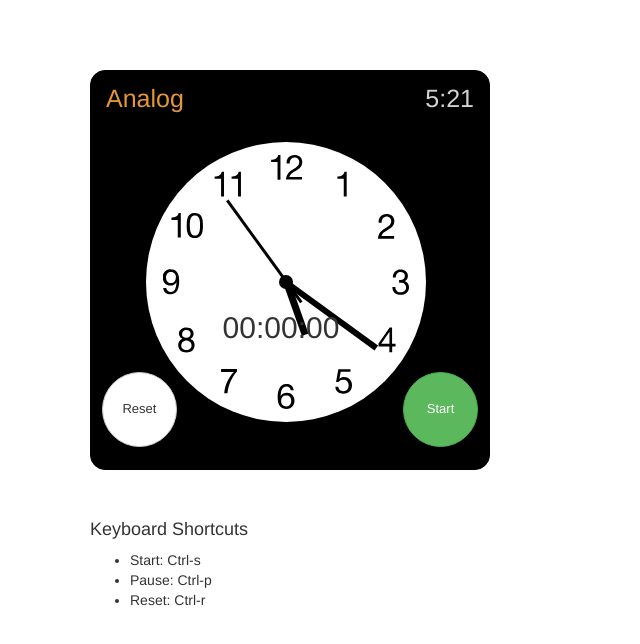
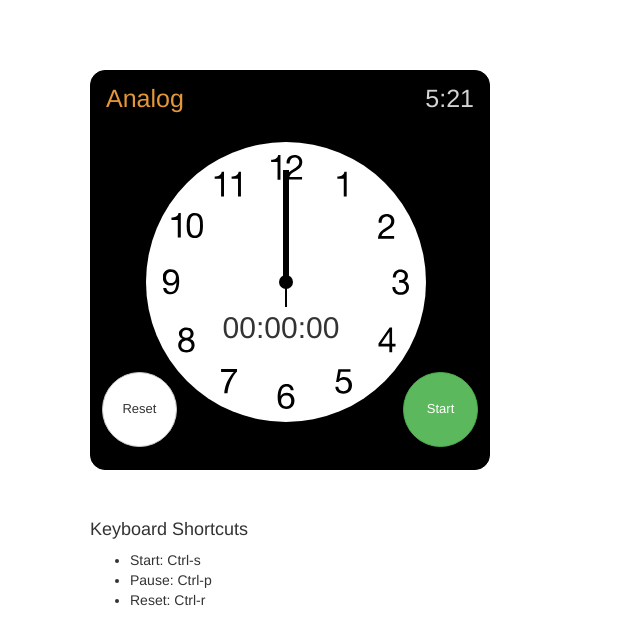
Before and after one commit to tpmcclelland/w4d4-make-a-stopwatch, a website: page index.html in a window 1280 px wide. Shown: the whole page, without its empty margins (0-640 px from the left). Drawn offline with nearby package versions, Linux system fonts and the light colour scheme.

Commit message:
finished analog movement

```diff
--- a/css/global.scss
+++ b/css/global.scss
@@ -10,21 +10,16 @@ body {
 }
 
 .wrapper {
-    // display: flex;
-    // align-items: center;
-    // justify-content: center;
     padding: 20px;
 }
 
 .watch-frame {
-    // flex: 1;
     border: 1px solid black;
     border-radius: 15px;
     width: 400px;
     height: 400px;
     text-align: center;
     background: black;
-    // color: white;
 }
 
 .watch-type {
@@ -63,15 +58,6 @@ body {
   height: 75px;
 }
 
-#canvas {
-    // color: white;
-    // background: white
-    // z-index: -1;
-    margin: -5px;
-    position: relative;
-    top: -13px;
-}
-
 .clock {
   border-radius: 50%;
   background: #fff url(../img/ios_clock.svg) no-repeat center;
@@ -104,16 +90,6 @@ body {
   left: 0;
 }
 
-.hours {
-  background: #000;
-  height: 20%;
-  left: 48.75%;
-  position: absolute;
-  top: 30%;
-  transform-origin: 50% 100%;
-  width: 2.5%;
-}
-
 .minutes {
   background: #000;
   height: 40%;
@@ -135,26 +111,9 @@ body {
   z-index: 8;
 }
 
-// @keyframes rotate {
-//   100% {
-//     transform: rotateZ(360deg);
-//   }
-// }
-//
-// .hours-container {
-//   animation: rotate 43200s infinite linear;
-// }
-// .minutes-container {
-//   animation: rotate 3600s infinite linear;
-// }
-// .seconds-container {
-//   animation: rotate 60s infinite linear;
-// }
-
 .timer-window {
     width: 200px;
     height: 40px;
-    // border: 1px solid white;
     margin: 20px;
     padding: 5px;
     position: relative;
--- a/index.html
+++ b/index.html
@@ -1,7 +1,7 @@
 <!DOCTYPE html>
 <html lang="en">
 <head>
-  <title></title>
+  <title>Stop Watch</title>
   <meta http-equiv="Content-Type" content="text/html; charset=utf-8" />
   <meta http-equiv="X-UA-Compatible" content="IE=edge" />
   <meta name="viewport" content="width=device-width, initial-scale=1.0" />
@@ -23,18 +23,14 @@
                   Analog
                 </div>
                 <div id="time" class="time"></div>
-                <article class="clock">
-                  <div class="hours-container">
-                    <div class="hours"></div>
-                  </div>
+                <div class="clock">
                   <div class="minutes-container">
                     <div class="minutes"></div>
                   </div>
                   <div class="seconds-container">
                     <div class="seconds"></div>
                   </div>
-                </article>
-                <!-- <canvas id="canvas" width="200" height="200"></canvas> -->
+                </div>
                 <div id="timer-window" class="timer-window">00:00:00</div>
                 <button id="start-btn" type="button" class="btn btn-success">Start</button>
                 <button id="reset-btn" type="button" class="btn btn-default">Reset</button>
--- a/js/global.js
+++ b/js/global.js
@@ -102,11 +102,13 @@ function runCounters(start) {
         tenthsCounter++
         if (tenthsCounter === 100) {
             secondsCounter++
+            document.querySelector('.seconds-container').style.transform = 'rotateZ(' + secondsCounter * 6 + 'deg)'
             tenthsCounter = 0
         }
 
         if (secondsCounter === 60) {
             minsCounter++
+            document.querySelector('.minutes-container').style.transform = 'rotateZ(' + minsCounter * 6 + 'deg)'
             secondsCounter = 0
         }
 
@@ -132,6 +134,10 @@ function runCounters(start) {
         tenthsCounter = 0
         secondsCounter = 0
         minsCounter = 0
+
+        document.querySelector('.minutes-container').style.transform = 'rotateZ(0deg)'
+
+        document.querySelector('.seconds-container').style.transform = 'rotateZ(0deg)'
         return 0
     }
 
@@ -240,112 +246,4 @@ function getTime() {
     }, 1000)
 }
 
-//draw the circle on the screen
-function draw() {
-  var canvas = document.getElementById('canvas');
-  if (canvas.getContext){
-     var ctx = canvas.getContext('2d');
-    ctx.strokeStyle = "white";
-    ctx.beginPath();
-    ctx.arc(100,100,95,0,Math.PI*2,true); // Outer circle
-    ctx.stroke();
-  }
-}
-
-function initLocalClocks() {
-  // Get the local time using JS
-  var date = new Date;
-  var seconds = date.getSeconds();
-  var minutes = date.getMinutes();
-  var hours = date.getHours();
-
-  // Create an object with each hand and it's angle in degrees
-  var hands = [
-    {
-      hand: 'hours',
-      angle: (hours * 30) + (minutes / 2)
-    },
-    {
-      hand: 'minutes',
-      angle: (minutes * 6)
-    },
-    {
-      hand: 'seconds',
-      angle: (seconds * 6)
-    }
-  ];
-  // Loop through each of these hands to set their angle
-  for (var j = 0; j < hands.length; j++) {
-    var elements = document.querySelectorAll('.' + hands[j].hand);
-    for (var k = 0; k < elements.length; k++) {
-        elements[k].style.webkitTransform = 'rotateZ('+ hands[j].angle +'deg)';
-        elements[k].style.transform = 'rotateZ('+ hands[j].angle +'deg)';
-        // If this is a minute hand, note the seconds position (to calculate minute position later)
-        if (hands[j].hand === 'minutes') {
-          elements[k].parentNode.setAttribute('data-second-angle', hands[j + 1].angle);
-        }
-    }
-  }
-}
-
-/*
- * Set a timeout for the first minute hand movement (less than 1 minute), then rotate it every minute after that
- */
-function setUpMinuteHands() {
-  // Find out how far into the minute we are
-  var containers = document.querySelectorAll('.minutes-container');
-  var secondAngle = containers[0].getAttribute("data-second-angle");
-  if (secondAngle > 0) {
-    // Set a timeout until the end of the current minute, to move the hand
-    var delay = (((360 - secondAngle) / 6) + 0.1) * 1000;
-    setTimeout(function() {
-      moveMinuteHands(containers);
-    }, delay);
-  }
-}
-
-/*
- * Do the first minute's rotation
- */
-function moveMinuteHands(containers) {
-  for (var i = 0; i < containers.length; i++) {
-    containers[i].style.webkitTransform = 'rotateZ(6deg)';
-    containers[i].style.transform = 'rotateZ(6deg)';
-  }
-  // Then continue with a 60 second interval
-  setInterval(function() {
-    for (var i = 0; i < containers.length; i++) {
-      if (containers[i].angle === undefined) {
-        containers[i].angle = 12;
-      } else {
-        containers[i].angle += 6;
-      }
-    //   containers[i].style.webkitTransform = 'rotateZ('+ containers[i].angle +'deg)';
-      containers[i].style.transform = 'rotateZ('+ containers[i].angle +'deg)';
-    }
-  }, 60000);
-}
-
-/*
- * Move the second containers
- */
-function moveSecondHands() {
-  var containers = document.querySelectorAll('.seconds-container');
-  setInterval(function() {
-    for (var i = 0; i < containers.length; i++) {
-      if (containers[i].angle === undefined) {
-        containers[i].angle = 6;
-      } else {
-        containers[i].angle += 6;
-      }
-    //   containers[i].style.webkitTransform = 'rotateZ('+ containers[i].angle +'deg)';
-      containers[i].style.transform = 'rotateZ('+ containers[i].angle +'deg)';
-    }
-  }, 1000);
-}
-
-// draw()
 getTime()
-initLocalClocks()
-setUpMinuteHands()
-moveSecondHands()
```
Also changed, not shown: css/global.css.
